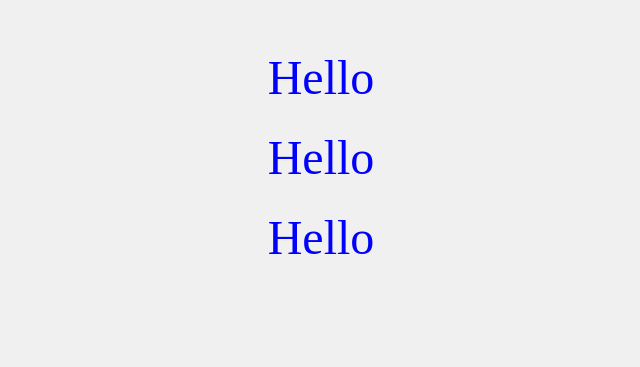
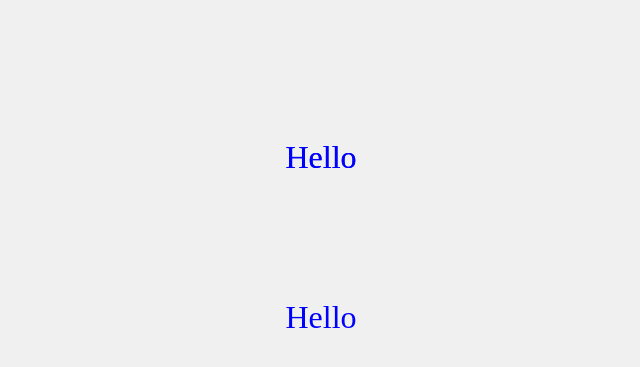
Before and after one commit to Givonar/dad-resume, a plain HTML site: page index.html in a window 1280 px wide. Shown: the part 243-610 px from the top of the page, without its empty margins (319-959 px from the left). Drawn offline with Linux system fonts and the light colour scheme.

Commit message:
Update styles.css

```diff
--- a/styles.css
+++ b/styles.css
@@ -9,25 +9,13 @@ body {
 }
 
 .hello-text {
-    font-size: 48px;
+    font-size: 32px;
     color: blue;
     position: absolute;
 }
 
 .hello-text:nth-child(1) {
-    top: 50%;
+    top: 70%;
     left: 50%;
     transform: translate(-50%, -50%);
 }
-
-.hello-text:nth-child(2) {
-    top: 40%;
-    left: 50%;
-    transform: translate(-50%, -50%);
-}
-
-.hello-text:nth-child(3) {
-    top: 60%;
-    left: 50%;
-    transform: translate(-50%, -50%);
-}
```
